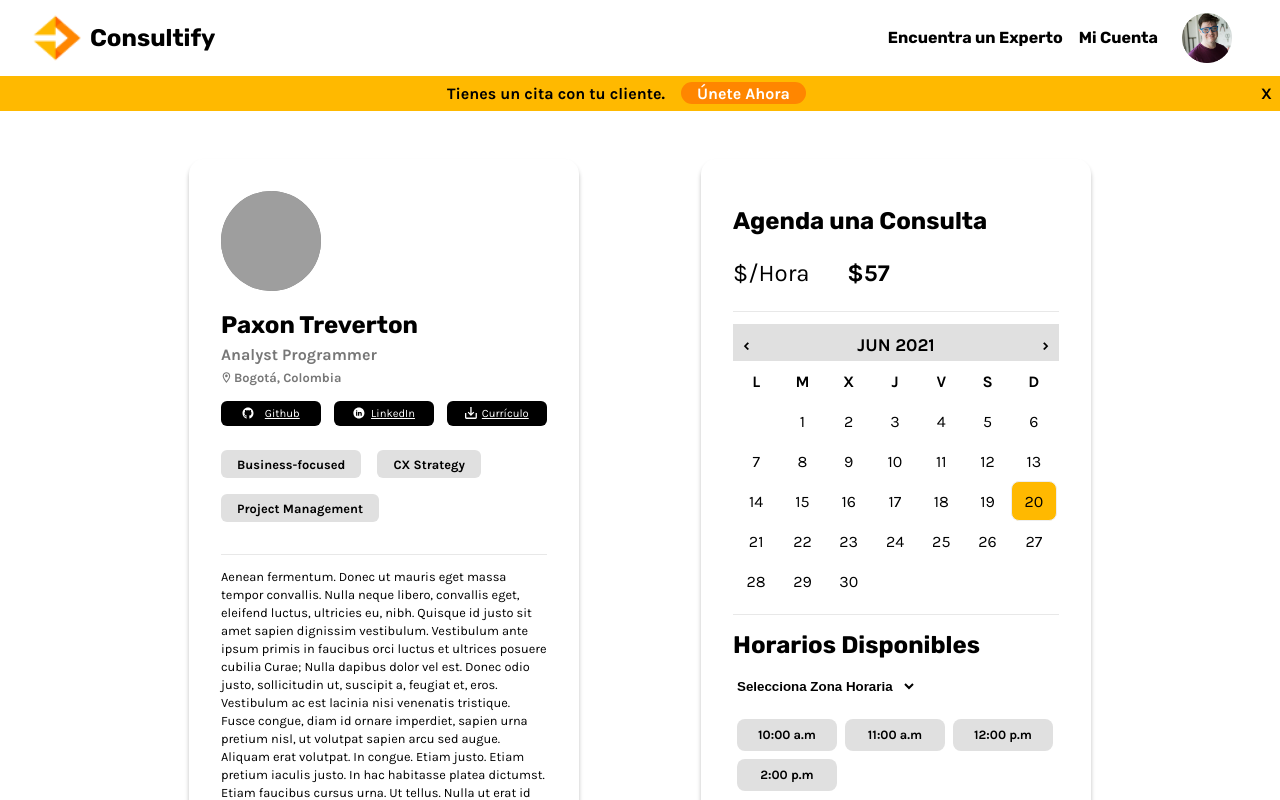
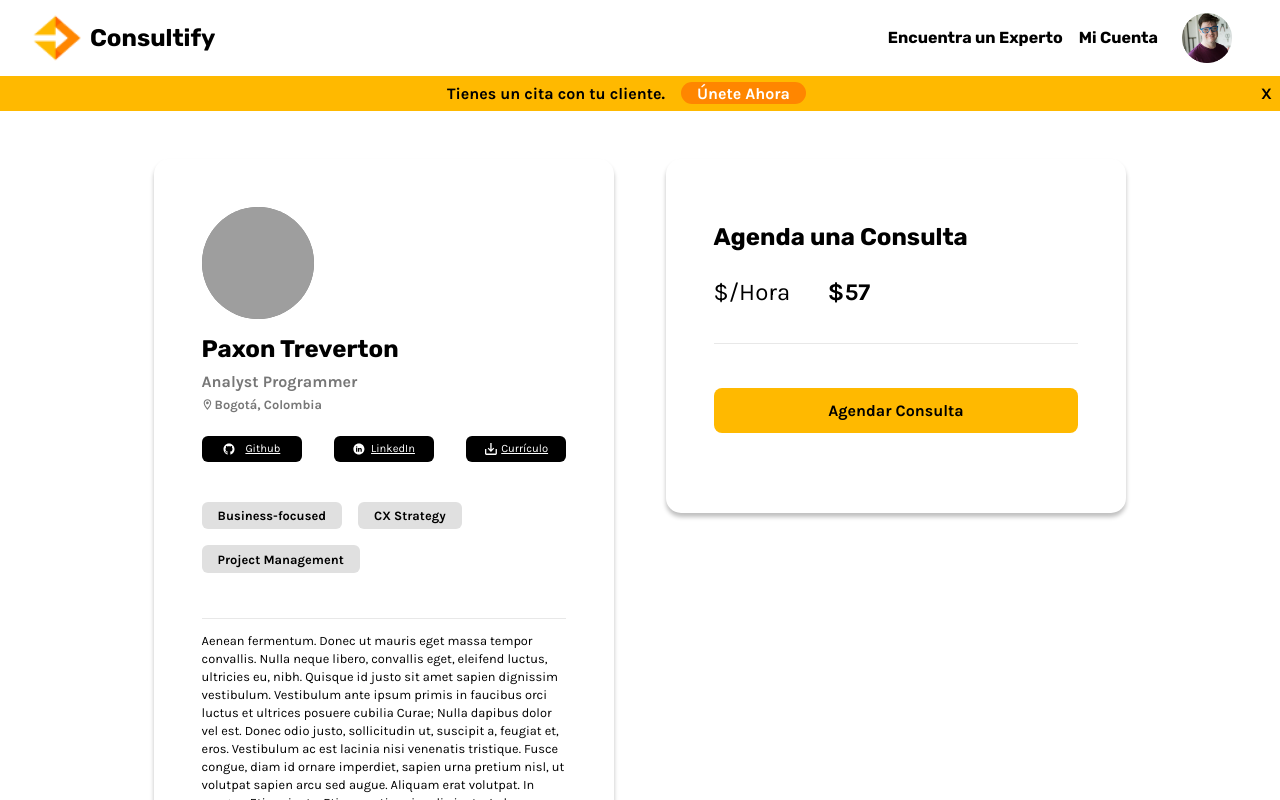
Before and after one commit to platzi-master-captone-team/front-end, a React (Create React App) app: page /experto/1 in a window 1280 px wide. Shown: the top 800 px of the page. Built offline with nearby package versions, Linux system fonts and the light colour scheme; grey boxes are pictures that could not be loaded.

Commit message:
Calendly widget integrated. Responsive styles for search and profile  improved

```diff
--- a/package.json
+++ b/package.json
@@ -7,6 +7,7 @@
     "@testing-library/react": "^11.2.7",
     "@testing-library/user-event": "^12.8.3",
     "react": "^17.0.2",
+    "react-calendly": "^2.0.4",
     "react-dom": "^17.0.2",
     "react-hook-form": "^7.9.0",
     "react-paginate": "^7.1.3",
--- a/src/components/ExpertProfileInfo/ExpertProfileAgenda.jsx
+++ b/src/components/ExpertProfileInfo/ExpertProfileAgenda.jsx
@@ -1,40 +1,30 @@
 import React, { useState } from 'react'
-import Calendar from './Calendar'
-import { AgendaCard, AgendaTitle, PriceTag, Span, Division, TimeTitle, Select, Option, Schedule, ScheduleSelection, ScheduleButton } from './ExpertProfileInfoStyles'
+import { openPopupWidget } from 'react-calendly'
+import { AgendaSection, AgendaCard, AgendaTitle, PriceTag, Span, Division, TimeTitle, Select, Option, Schedule, ScheduleSelection, ScheduleButton } from './ExpertProfileInfoStyles'
 
 const ExpertProfileAgenda = ({fee}) => {
 
-    const [active, setActive]= useState(false);
+    const onClick = () => openPopupWidget({
+            url: "https://calendly.com/davidgaleano",
+            pageSettings: {
+                backgroundColor: "fffff",
+                hideEventTypeDetails: false,
+                hideLandingPageDetails: false,
+                primaryColor: "00a2ff",
+                textColor: "4d5055"
 
-    const schedule = ['10:00 a.m', '11:00 a.m', '12:00 p.m', '2:00 p.m'];
+            }
+    });
 
     return (
-        <AgendaCard>
-            <AgendaTitle>Agenda una Consulta</AgendaTitle>
-            <PriceTag>$/Hora <Span>${fee}</Span></PriceTag>
-            <Division />
-            <Calendar style={{"border": "none"}} />
-            <Division />
-            <TimeTitle>Horarios Disponibles</TimeTitle>
-            <Select>
-                <Option>Selecciona Zona Horaria</Option>
-            </Select>
-            <Schedule>
-                {
-                  schedule.map(item =>
-                      <ScheduleSelection
-                        key={item}
-                        active={active}
-                        onClick={()=>{active === true ? setActive(false) : setActive(true) }}
-                      >
-                      {item}
-                      </ScheduleSelection>
-                  )
-                }
-            </Schedule>
-            <ScheduleButton onClick={event =>  window.location.href='/pago'}>Agendar Consulta</ScheduleButton>
-
-        </AgendaCard>
+        <AgendaSection>
+            <AgendaCard>
+                <AgendaTitle>Agenda una Consulta</AgendaTitle>
+                <PriceTag>$/Hora <Span>${fee}</Span></PriceTag>
+                <Division />
+                <ScheduleButton onClick={onClick}>Agendar Consulta</ScheduleButton>
+            </AgendaCard>
+        </AgendaSection>
     )
 }
 
--- a/src/components/ExpertProfileInfo/ExpertProfileInfoStyles.jsx
+++ b/src/components/ExpertProfileInfo/ExpertProfileInfoStyles.jsx
@@ -8,16 +8,19 @@ import save from '../../assets/images/save-icon.svg'
 
 // Mixins
 const Card = ({ height }) => css`
-    width: 390px;
+    display: flex;
+    flex-direction: column;
+    width: 90%;
     height: ${height || "auto"};
     background: #FFFFFF;
     box-shadow: 0px 4px 4px rgba(0, 0, 0, 0.25);
     border-radius: 15px;
-    padding: 2rem;
-    margin-bottom: 2rem;
+    padding: 3rem 3rem;
+    margin: 0 auto 2rem auto;
     @media (max-width: 768px) {
         flex-grow: 1;
-        width: 100%;
+        width: 90%;
+        padding: 3rem 4rem;
     }
 `
 const Title =  css`
@@ -26,7 +29,8 @@ const Title =  css`
     font-size: var(--font-large);
     margin: 1rem 0 0.2rem;
     @media (max-width: 768px) {
-        font-size: var(--font-large);
+        align-self: center;
+        font-size: var(--font-medium);
     }
 `
 // Variables
@@ -39,17 +43,26 @@ export const Division = styled.hr`
 
 // Profile Info
 export const ProfileSection = styled.div`
+    width: 50%;
     display: flex;
     flex-direction: column;
+    @media (max-width: 768px) {
+        width: 100%;
+    }
 `
 export const ProfileCard = styled.div`
     ${Card}
 `
 export const Avatar = styled.img`
-    width: 100px;
-    height: 100px;
+    width: 7rem;
+    height: 7rem;
     background: gray;
     border-radius: 50%;
+    @media (max-width: 768px) {
+        width: 9rem;
+        height: 9rem;
+        align-self: center;
+    }
 `
 export const Name = styled.h3`
     ${Title}
@@ -60,6 +73,10 @@ export const Expertise = styled.p`
     color: #777777;
     line-height: 15px;
     margin-top: 0.5rem;
+    @media (max-width: 768px) {
+        align-self: center;
+        font-size: var(--font-medium);
+    }
 `
 export const Location = styled.p`
     display: flex;
@@ -69,6 +86,11 @@ export const Location = styled.p`
     color: #777777;
     line-height: 15px;
     margin: 0.5rem 0;
+    @media (max-width: 768px) {
+        font-size: var(--font-medium);
+        line-height: 2rem;
+        align-self: center;
+    }
     &::before {
         content: "";
         display: block;
@@ -127,6 +149,7 @@ export const SocialButton = styled.a `
         margin-bottom: 1rem;
         margin-right: 20px;
         font-size: var(--font-medium);
+
     }
 
 `
@@ -145,6 +168,10 @@ export const SkillTag = styled.div `
     padding: 0.4rem 1rem;
     border-radius: 6px;
     margin: 0 1rem 1rem 0;
+    @media (max-width: 768px) {
+        font-size: var(--font-medium);
+    }
+
 `
 
 export const Description = styled.p`
@@ -188,16 +215,25 @@ export const EducationInfo = styled.p`
 `
 
 // Profile Agenda
+export const AgendaSection = styled.div`
+    width: 50%;
+    @media (max-width: 768px) {
+        width: 100%;
+    }
+`
+export const AgendaCard = styled.div`
+    ${Card}
+`
 export const AgendaTitle = styled.h3`
     ${Title}
-`
-export const AgendaCard = styled.div`
-    ${Card({height: "750px" })}
 `
 export const PriceTag = styled.p`
     margin: 1.5rem 0;
     font-weight: medium;
     font-size: 1.5rem;
+    @media (max-width: 768px) {
+        font-size: 2rem;
+    }
 `
 export const Span = styled.span`
     display: inline-block;
@@ -249,4 +285,7 @@ export const ScheduleButton = styled.button`
     cursor: pointer;
     text-align: center;
     margin: 2rem auto;
+    @media (max-width: 768px) {
+        font-size: var(--font-large);
+    }
 `
--- a/src/components/Search/SearchComponentsStyles.jsx
+++ b/src/components/Search/SearchComponentsStyles.jsx
@@ -75,10 +75,13 @@ export const Card = styled.div`
     padding: 2rem;
     margin-bottom: 2rem;
     @media (max-width: 768px) {
+        width: 300px;
+        flex-grow: 0;
+        padding: 2rem 2.5rem;
+        justify-content: space-between;
+    }
+    @media (max-width: 664px) {
         flex-grow: 1;
-        padding: 2rem 2.5rem;
-        height: 400px;
-        justify-content: space-around;
     }
 `
 export const Avatar = styled.img`
--- a/src/pages/ProfileInfo/ProfileInfoStyles.jsx
+++ b/src/pages/ProfileInfo/ProfileInfoStyles.jsx
@@ -3,9 +3,8 @@ import styled from 'styled-components'
 export const MainContainer = styled.div`
     display: flex;
     flex-direction: row;
-    justify-content: space-around;
-    flex-wrap: wrap;
-    width: 90%;
+    width: 100%;
+    justify-content: center;
     max-width: 1366px;
     margin: 3rem auto;
     @media (max-width: 768px) {
--- a/src/pages/Search/SearchStyles.jsx
+++ b/src/pages/Search/SearchStyles.jsx
@@ -4,6 +4,7 @@ export const MainContainer = styled.div`
     display: flex;
     flex-direction: column;
     justify-content: center;
-    width: 90%;
+    /* width: 100%; */
+    max-width: 1366px;
     margin: 3rem auto;
 `
```
Also changed, not shown: 2 other files (tests, documents, lock files or other folders).
